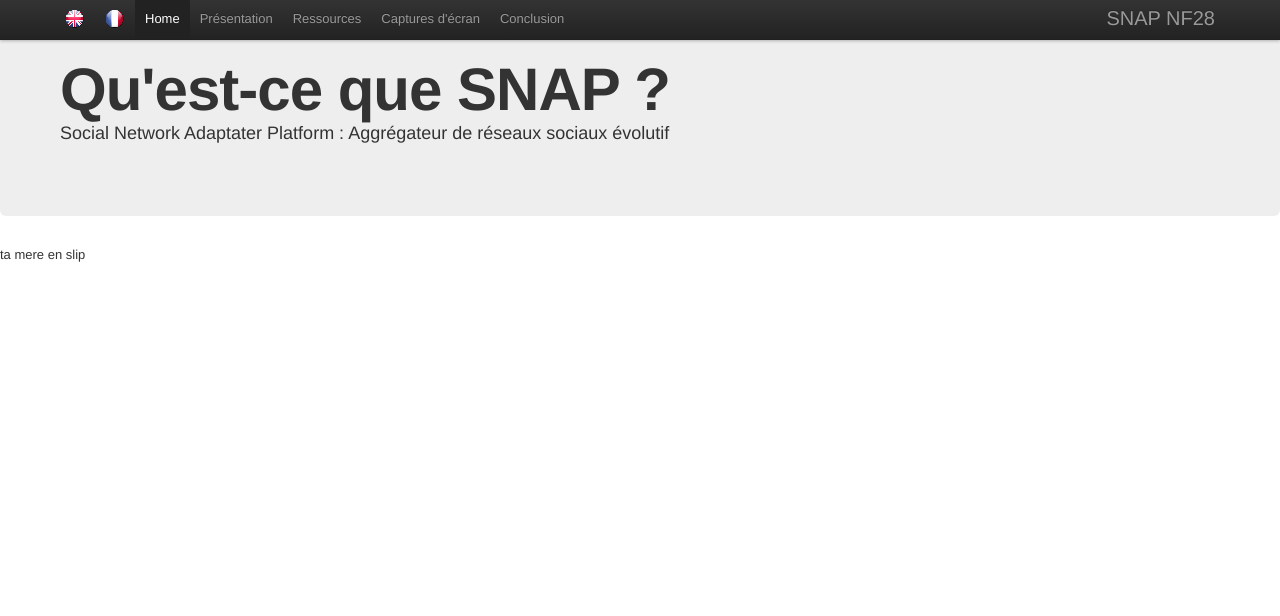
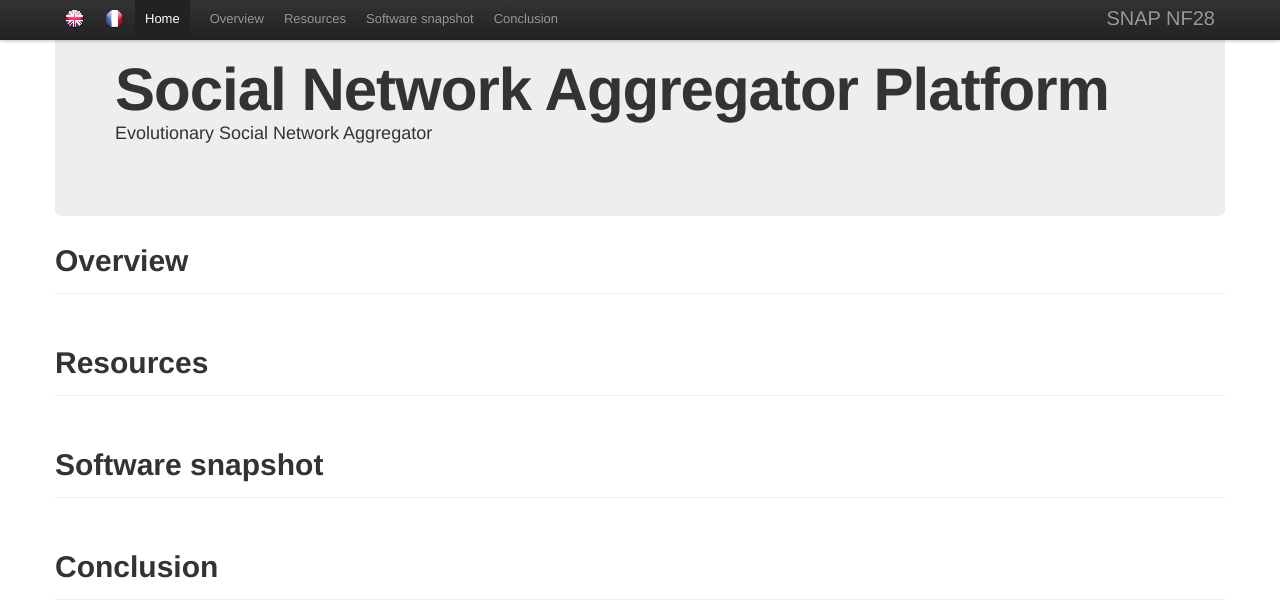
Before and after one commit to SNAP-NF28/SNAP, a website: page website/index.html in a window 1280 px wide. Both pictures are taken after a click on the link 75 px from the left and 20 px from the top of the page. Drawn offline with Linux system fonts and the light colour scheme.

Commit message:
add toggle en/fr + header

```diff
--- a/website/index.html
+++ b/website/index.html
@@ -1,7 +1,7 @@
 <html>
 <head>
     <meta charset="utf-8">
-		<title>Title</title>
+    <title>Site vitrine SNAP</title>
     <script src="js/jquery-1.7.2.min.js" ></script>
     <script src="bootstrap/js/bootstrap.js" ></script>
     <script src="bootstrap/js/bootstrap-carousel.js" ></script>
@@ -16,14 +16,26 @@
     <div class="navbar-inner">
         <div class="container">
             <ul class="nav">
-			<li> <a href="#"><img src="icons/UK-flag-icon_40x40.png" /></a></li>
-			  <li> <a href="#"><img src="icons/FR-flag-icon_40x40.png" /></a></li>
+                <li> <a href="#" onClick="toggle(true)"><img src="icons/UK-flag-icon_40x40.png" /></a></li>
+                <li> <a href="#" onClick="toggle(false)"><img src="icons/FR-flag-icon_40x40.png" /></a></li>
                 <li class="active">
                     <a href="#">Home</a>
                 </li>
+
+
+
+            </ul>
+			<ul class="nav fra">
 			    <li><a href="#pst">Pr&eacute;sentation</a></li>
                 <li><a href="#links">Ressources</a></li>
-			  <li><a href="#screen">Captures d'&eacute;cran</a></li>
+                <li><a href="#screen">Aper&ccedil;us</a></li>
+                <li><a href="#ccl">Conclusion</a></li>
+			</ul>
+
+			<ul class="nav eng">
+				<li><a href="#pst">Overview</a></li>
+                <li><a href="#links">Resources</a></li>
+                <li><a href="#screen">Software snapshot</a></li>
                 <li><a href="#ccl">Conclusion</a></li>
 			</ul>
             <ul class="nav pull-right">
@@ -32,30 +44,64 @@
         </div>
     </div>
 </div>
+<div class="container">
+
+    <div class="hero-unit fra">
+        <h1> Social Network Aggregator Platform </h1>
+        <p>	  Aggr&eacute;gateur &eacute;volutif de r&eacute;seaux sociaux </p>
+    </div>
+    <div class="hero-unit eng">
+        <h1> Social Network Aggregator Platform </h1>
+        <p>	Evolutionary Social Network Aggregator </p>
+    </div>
 
     <div id="pst">
-	  <div class="hero-unit">
-	  <h1> Qu'est-ce que SNAP ? </h1>
-	  <p> Social Network Adaptater Platform : Aggr&eacute;gateur de r&eacute;seaux sociaux &eacute;volutif </p>
+
+        <div class="page-header fra">
+            <h1>Pr&eacute;sentation</h1>
         </div>
-	  <p>ta mere en slip</p>
+
+        <div class="page-header eng">
+            <h1>Overview</h1>
+        </div>
 
         <br />
 
     </div>
 
     <div id="links">
+        <div class="page-header fra">
+            <h1>Ressources</h1>
+        </div>
+
+        <div class="page-header eng">
+            <h1>Resources</h1>
+        </div>
+
+		<br />
     </div>
 
     <div id="screen">
+        <div class="page-header fra">
+            <h1>Aper&ccedil;u de l'application</h1>
+        </div>
+        <div class="page-header eng">
+            <h1>Software snapshot</h1>
+        </div>
+
+		<br />
     </div>
 
 
     <div id="ccl">
+        <div class="page-header">
+            <h1>Conclusion</h1>
         </div>
 
+		<br />
+    </div>
     <div id="contact">
     </div>
-
+</div>
 </body>
 </html>
--- a/website/js/website.js
+++ b/website/js/website.js
@@ -1 +1,19 @@
 /** website.js **/
+
+$(document).ready(function () {
+  toggle(false);
+});
+
+/** Toggle en/fr **/
+function toggle(bool) {
+	if (bool) { /* English */
+		console.log("english spoken here");
+		$(".fra").hide();
+		$(".eng").show();
+	} else { /* Francais */
+		console.log("on parle francais ici");
+		$(".eng").hide();
+		$(".fra").show();
+	}
+
+}
```
Lines whose indentation alone changed are shown as unchanged.
